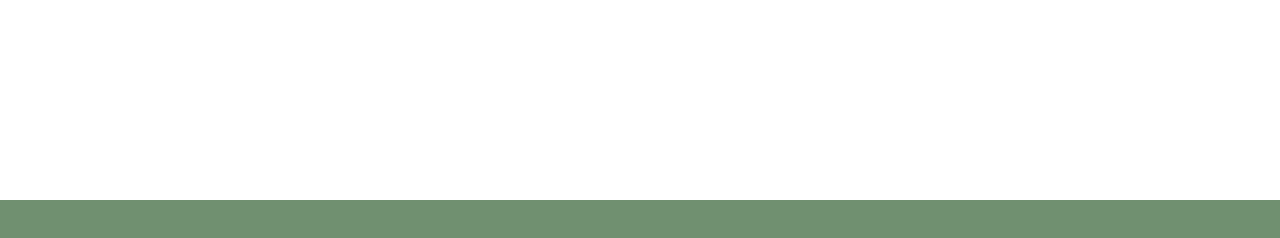
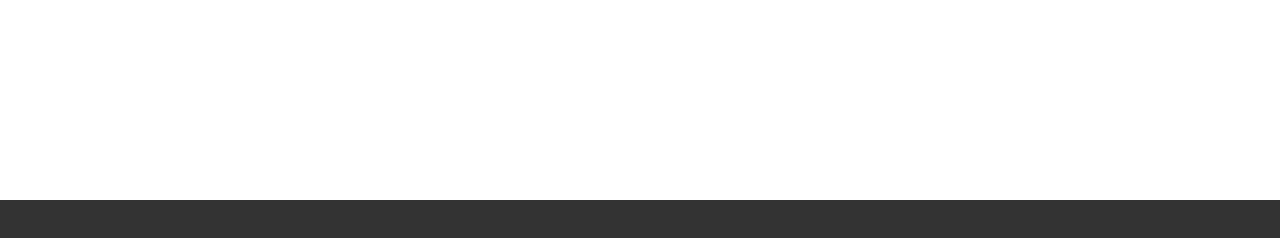
Before and after one commit to astew-95/grocery-list, a FastAPI app: page / in a window 1280 px wide. Shown: the part 562-800 px from the top of the page. Run offline with FastAPI, Linux system fonts and the light colour scheme.

Commit message:
change background back to dark grey

```diff
--- a/webapp/templates/list_viewer.html
+++ b/webapp/templates/list_viewer.html
@@ -21,7 +21,7 @@
         }
 
         .site-footer {
-            background-color: #709070;
+            background-color: #333;
             color: white;
             padding: 1rem 2rem;
             display: flex;
@@ -36,7 +36,7 @@
             width: 100%;
             min-height: 6px; /* Just thick enough for Safari to read it */
             z-index: inherit; /* Hides it structurally behind the footer */
-            background-color: #709070; /* Must EXACTLY match your footer background color */
+            background-color: #333; /* Must EXACTLY match your footer background color */
             pointer-events: none;
         }
 
```
